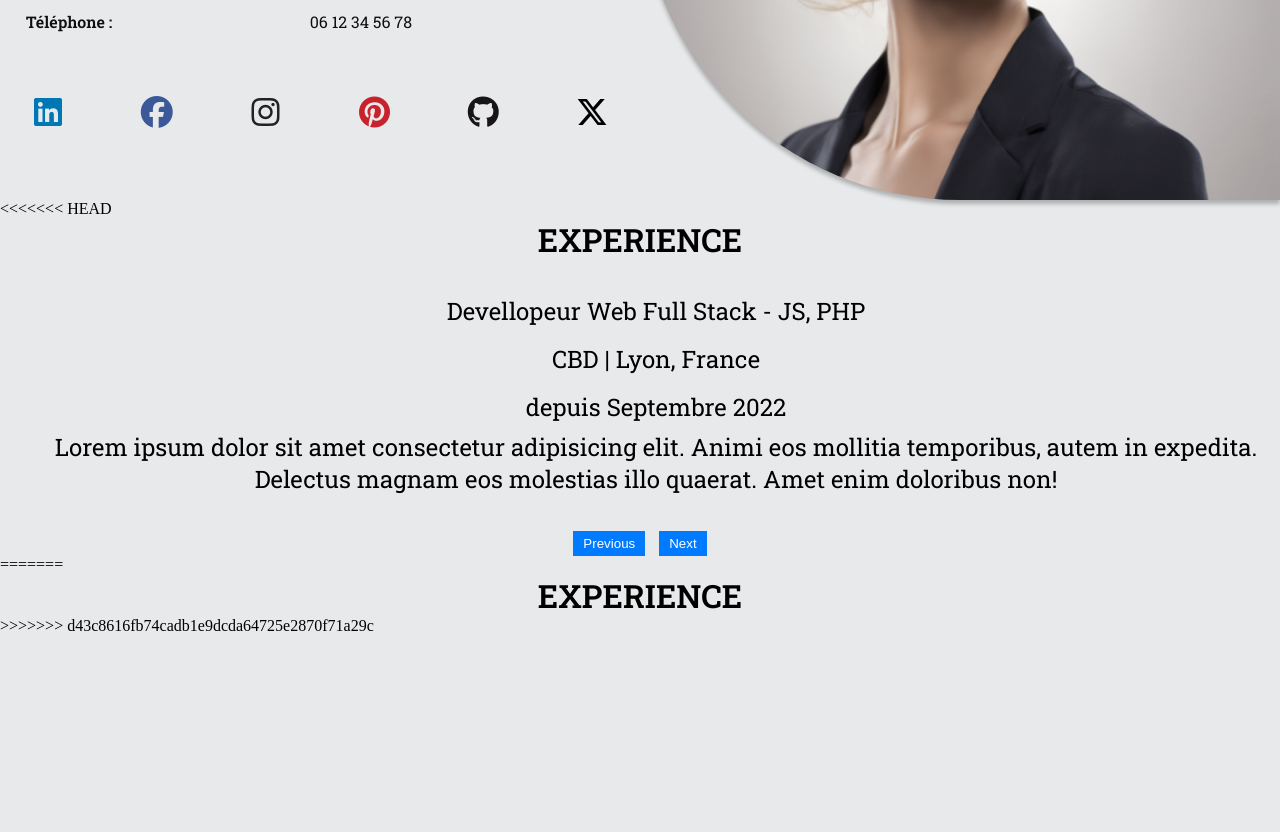
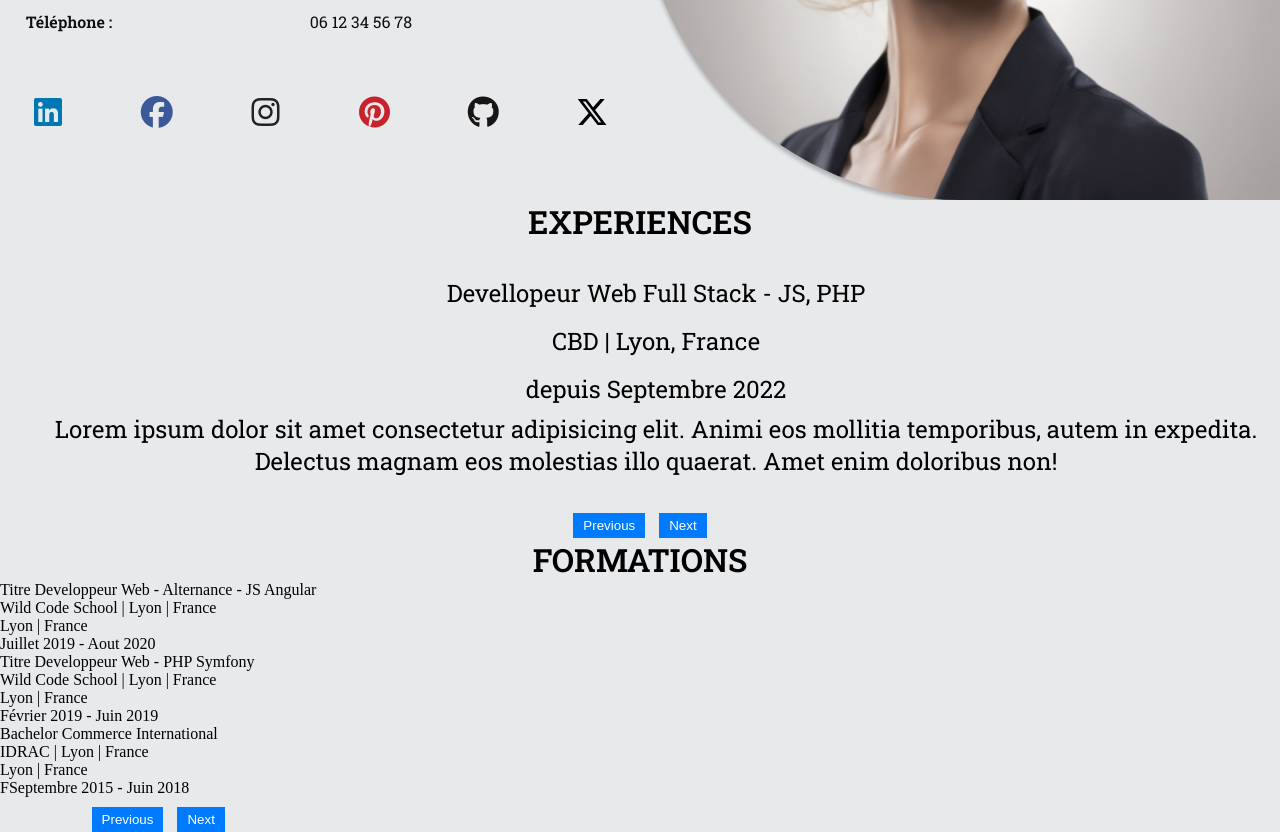
Before and after one commit to victorzanotelli/projet1, a PHP site: page / in a window 1280 px wide. Shown: the part 440-1272 px from the top of the page. Before the commit the page ends 1071 px from the top, so only its background shows below. Run offline with PHP 8.4, Linux system fonts and the light colour scheme; some libraries are stand-ins or nearby versions.

Commit message:
reparation betise et formation html

```diff
--- /dev/null
+++ b/data.php
@@ -0,0 +1,47 @@
+<?php
+$experience = [
+    [
+        'job' => 'Devellopeur Web Full Stack - JS, PHP',
+        'company' => 'CBD',
+        'city' => 'Lyon, France',
+        'date' => 'depuis Septembre 2022',
+        'whatIdo' => 'Lorem ipsum dolor sit amet consectetur adipisicing elit. Animi eos mollitia temporibus, autem in expedita. Delectus magnam eos molestias illo quaerat. Amet enim doloribus non!',
+    ],
+    [
+        'job' => 'Devellopeur Web Front-End Senior - JS',
+        'company' => 'MOF',
+        'city' => 'Lyon, France',
+        'date' => 'Février 2021 - Septembre 2022',
+        'whatIdo' => 'Lorem ipsum dolor sit amet consectetur adipisicing elit. Animi eos mollitia temporibus, autem in expedita. Delectus magnam eos molestias illo quaerat. Amet enim doloribus non!',
+    ],
+    [
+        'job' => 'Assistant Back-End - PHP',
+        'company' => 'Le Karma',
+        'city' => 'Lyon, France',
+        'date' => 'Septembre 2020 - Février 2021',
+        'whatIdo' => 'Lorem ipsum dolor sit amet consectetur adipisicing elit. Animi eos mollitia temporibus, autem in expedita. Delectus magnam eos molestias illo quaerat. Amet enim doloribus non!',
+    ],
+];
+
+$formations = [
+    [
+        'title' => 'Titre Developpeur Web - Alternance - JS Angular',
+        'school' => 'Wild Code School',
+        'city' => 'Lyon | France',
+        'date' => 'Juillet 2019 - Aout 2020'
+    ],
+    [
+        'title' => 'Titre Developpeur Web - PHP Symfony',
+        'school' => 'Wild Code School',
+        'city' => 'Lyon | France',
+        'date' => 'Février 2019 - Juin 2019'
+    ],
+    [
+        'title' => 'Bachelor Commerce International',
+        'school' => 'IDRAC',
+        'city' => 'Lyon | France',
+        'date' => 'FSeptembre 2015 - Juin 2018'
+    ],
+];
+
+?>
--- a/index.css
+++ b/index.css
@@ -90,7 +90,7 @@
 }
 
 /* ----------------------------------------Experience---------------------------------------------------------  */
-.experience-container {
+.container {
     display: flex;
     width: 100%;
     height: auto;
--- a/index.php
+++ b/index.php
@@ -1,30 +1,9 @@
 <!-- ------------------------------------php-------------------------------------------------------- -->
 <?php
-$experience = [
-    [
-        'job' => 'Devellopeur Web Full Stack - JS, PHP',
-        'company' => 'CBD',
-        'city' => 'Lyon, France',
-        'date' => 'depuis Septembre 2022',
-        'whatIdo' => 'Lorem ipsum dolor sit amet consectetur adipisicing elit. Animi eos mollitia temporibus, autem in expedita. Delectus magnam eos molestias illo quaerat. Amet enim doloribus non!',
-    ],
-    [
-        'job' => 'Devellopeur Web Front-End Senior - JS',
-        'company' => 'MOF',
-        'city' => 'Lyon, France',
-        'date' => 'Février 2021 - Septembre 2022',
-        'whatIdo' => 'Lorem ipsum dolor sit amet consectetur adipisicing elit. Animi eos mollitia temporibus, autem in expedita. Delectus magnam eos molestias illo quaerat. Amet enim doloribus non!',
-    ],
-    [
-        'job' => 'Assistant Back-End - PHP',
-        'company' => 'Le Karma',
-        'city' => 'Lyon, France',
-        'date' => 'Septembre 2020 - Février 2021',
-        'whatIdo' => 'Lorem ipsum dolor sit amet consectetur adipisicing elit. Animi eos mollitia temporibus, autem in expedita. Delectus magnam eos molestias illo quaerat. Amet enim doloribus non!',
-    ],
-]
-// ------------------------------------------------------html--------------------------------------------------------------
+include 'data.php';
 ?>
+<!-- ----------------------------------------------------html------------------------------------------------------ -->
+
 <!DOCTYPE html>
 <html lang="fr">
 
@@ -68,43 +47,17 @@ $experience = [
         </div>
 
         <!-- ---------------------------------Experience---------------------------------------------------- -->
-<div class="experience-container">
-<<<<<<< HEAD
-    <h2>EXPERIENCE</h2>
+<div class="container">
+    <h2>EXPERIENCES</h2>
     <div class="carousel">
-        <?php for ($i = 0; $i < count($experience); $i++): ?>
-            <div class="experience">
-                <div class="job">
-                    <?php echo $experience[$i]['job'] ?>
-                </div>
-                <div class="companyCity">
-                    <?php echo $experience[$i]['company'] . " | " . $experience[$i]['city'] ?>
-                </div>
-                <div class="date">
-                    <?php echo $experience[$i]['date'] ?>
-                </div>
-                <div class="whatIDo">
-                    <?php echo $experience[$i]['whatIdo'] ?>
-                </div>
-                <button class="learnmore">En savoir plus...</button>
-            </div>
-        <?php endfor ?>
-    </div>
-    <div class="carousel-buttons">
-        <button class="prev-button">Previous</button>
-        <button class="next-button">Next</button>
-    </div>
-</div>
-</main>
-=======
-<h2>EXPERIENCE</h2>
-<?php for ($i=0; $i < (count($experience)); $i++): ?>
+        <?php for ($i=0; $i < (count($experience)); $i++):
+        ?>
         <div class="experience">
             <div class="job">
             <?php echo $experience[$i]['job']?>
             </div>
             <div class="companyCity">
-    <?php echo $experience[$i]['company'] . "|" . $experience[$i]['city'] ?>
+            <?php echo $experience[$i]['company'] . " | " . $experience[$i]['city'] ?>
             </div>
             <div class="date">
             <?php echo $experience[$i]['date']?>
@@ -116,8 +69,33 @@ $experience = [
             </div>
         </div>
         <?php endfor ?>
+    </div>
+    <div class="carousel-buttons">
+        <button class="prev-button">Previous</button>
+        <button class="next-button">Next</button>
+    </div>
+</div>
+<!-- ---------------------------------------------Foramtion--------------------------------------------------------------- -->
+<div class="container">
+<h2>FORMATIONS</h2>
+    <div class="carousel">
+        <?php foreach($formations as $key) {?>
+        <div class="formation">
+            <div><?php echo $key['title'] ?></div>
+            <div><?php echo $key['school'] . ' | ' . $key['city'] ?></div>
+            <div><?php echo $key['city'] ?></div>
+            <div><?php echo $key['date'] ?></div>
+
+        <?php } ?>
+        </div>
+    </div>
+    <div class="carousel-buttons">
+        <button class="prev-button">Previous</button>
+        <button class="next-button">Next</button>
+    </div>
+</div>
+
 </main>
->>>>>>> d43c8616fb74cadb1e9dcda64725e2870f71a29c
 </body>
 <script src="https://kit.fontawesome.com/72de8a1f72.js" crossorigin="anonymous"></script>
 <script src="index.js"></script>
```
Also changed, not shown: index.html (deleted, +0 -53 lines). Lines whose indentation alone changed are shown as unchanged.
